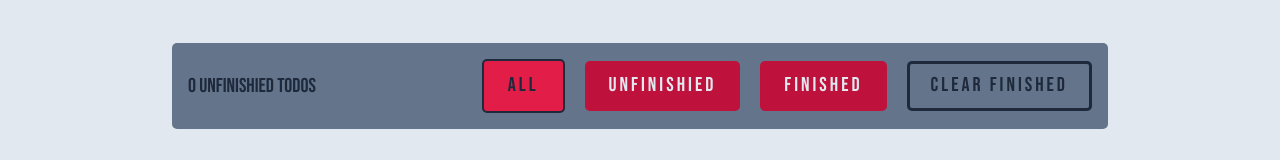
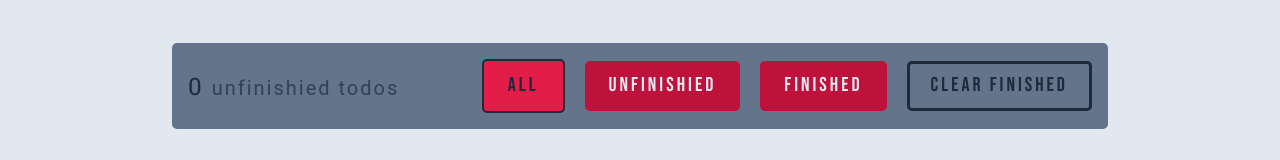
Before and after one commit to fanderssondev/svelte-5-todo, a SvelteKit app: page / in a window 1280 px wide. Shown: the part 375-535 px from the top of the page. Built offline with nearby package versions, Linux system fonts and the light colour scheme.

Commit message:
Fixed filter bug

```diff
--- a/buildSteps.ts
+++ b/buildSteps.ts
@@ -17,6 +17,7 @@
 // [X]: Delete todo
 // [X]: Show number of unfinished todos
 // [X]: Filter todos for all, unfinished and finished todos
+// []: Percistance for darkmode
 // []: Colors for categories
 // []: Duedate for todos
 // []: Login
--- a/src/lib/ThemeButton.svelte
+++ b/src/lib/ThemeButton.svelte
@@ -2,6 +2,12 @@
 	import { browser } from '$app/environment';
 
 	let darkMode = $state(false);
+
+	$effect(() => {
+		if (window.matchMedia('(prefers-color-scheme: dark)').matches) {
+			darkMode = true;
+		}
+	});
 
 	function handleDarkModeToggle(): void {
 		darkMode = !darkMode;
@@ -9,7 +15,7 @@
 
 	$effect(() => {
 		if (browser) {
-			darkMode ? (document.body.dataset.theme = 'dark') : (document.body.dataset.theme = 'light');
+			darkMode ? (document.body.dataset.theme = 'dark') : (document.body.dataset.theme = '');
 		}
 	});
 </script>
--- /dev/null
+++ b/src/lib/stores/useTheme.ts
@@ -0,0 +1 @@
+// let darkmode = $state();
--- a/src/routes/+page.svelte
+++ b/src/routes/+page.svelte
@@ -14,7 +14,7 @@
 	function setFilter(newFilter: Filters): Todo[] {
 		switch (newFilter) {
 			case 'all':
-				return $todos;
+				return [...$todos];
 			case 'unfinished':
 				return $todos.filter((todos) => !todos.completed);
 			case 'finished':
@@ -67,14 +67,16 @@
 		}
 		if (e.key !== 'Enter') return;
 
-		inputElement.blur();
 		$todos[index].text = inputElement.value;
 		$todos[index].editing = false;
 		$todos[index].completed = false;
+		inputElement.blur();
 	}
 
 	function handleBlur(event: FocusEvent, id: string): void {
 		const targetElement = event.target as HTMLInputElement;
+
+		console.log(targetElement.value);
 
 		const index = $todos.findIndex((todo) => todo.id == id);
 		$todos[index].editing = false;
@@ -88,10 +90,6 @@
 
 <!-- <pre>
    {JSON.stringify(filteredTodos, null, 2)}
-</pre>
-
-<pre>
-   {JSON.stringify(filter, null, 2)}
 </pre> -->
 
 <h1>Todos</h1>
@@ -99,7 +97,7 @@
 <input class="input-form" type="text" placeholder="Add todo" onkeydown={(e) => addTodo(e)} />
 
 <div class="filters">
-	<p>{unfinishied} unfinishied {unfinishied === 1 ? 'todo' : 'todos'}</p>
+	<p><span>{unfinishied}</span> unfinishied {unfinishied === 1 ? 'todo' : 'todos'}</p>
 	<button
 		class:active-filter={filter === 'all'}
 		class="filter-btn"
@@ -150,7 +148,7 @@
 					autofocus
 					value={todo.text}
 					onkeydown={(e) => editTodo(todo.id, e)}
-					onblur={() => toggleEditing(todo.id)}
+					onblur={(e) => handleBlur(e, todo.id)}
 				/>
 			{:else}
 				<!-- svelte-ignore a11y_no_static_element_interactions -->
@@ -228,6 +226,7 @@
 		}
 	}
 
+	/* Filter buttons */
 	.filters {
 		margin-top: 4rem;
 		margin-bottom: 4rem;
@@ -241,6 +240,15 @@
 
 		p {
 			flex: 1;
+			font-family: 'Roboto';
+			font-size: 1.25rem;
+			letter-spacing: 2px;
+			color: hsl(var(--clr-primary-700));
+
+			& span {
+				padding: 0;
+				color: hsl(var(--clr-primary-800));
+			}
 		}
 
 		& button {
```
Also changed, not shown: 1 other file (tests, documents, lock files or other folders).
